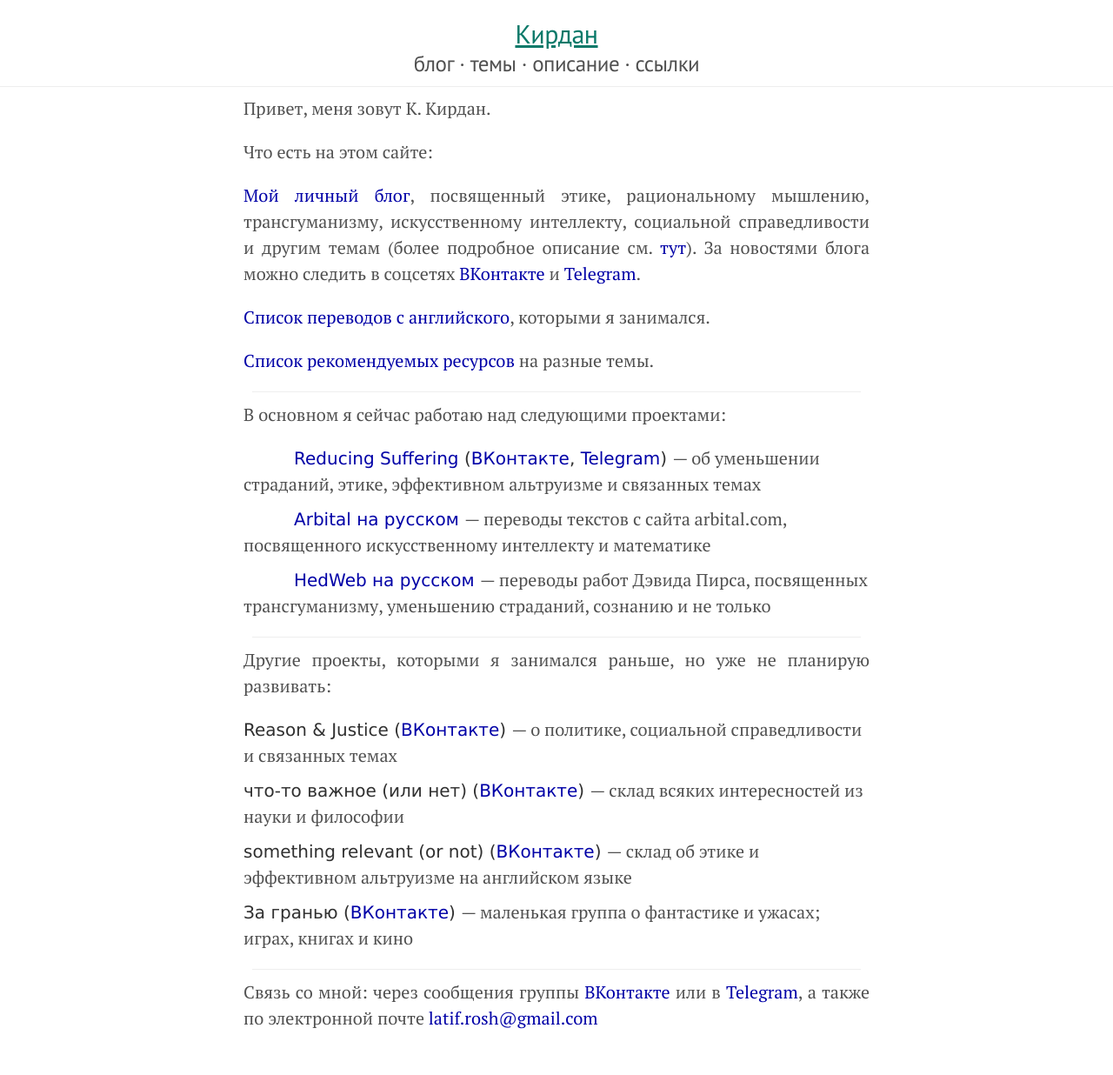
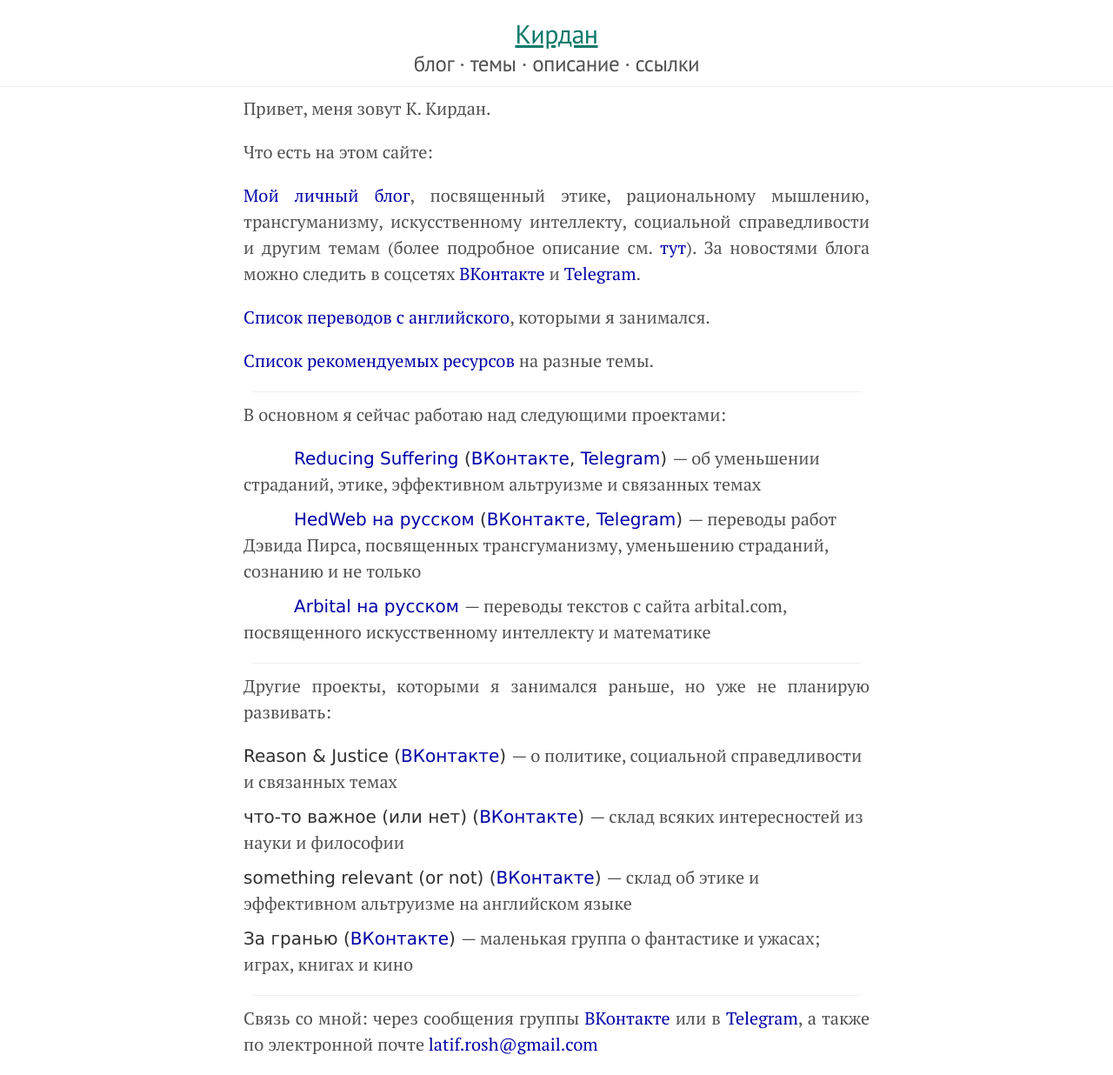
Before and after one commit to KKirdan/kkirdan.github.io, a Jekyll site: the page built from index.md, in a window 1280 px wide. Shown: the whole page at 87% size. Built offline with Jekyll 4.4.1, drawn with Linux system fonts in a browser that asks for light colours; before the commit the page ends 1206 px from its top, so only the background shows below that.

Commit message:
Update index.md

```diff
--- a/index.md
+++ b/index.md
@@ -20,9 +20,9 @@
 
 {% include project-entry.html title="Reducing Suffering" url="https://reducingsuffering.github.io/" vk="https://vk.com/reducing_suffering" telegram="https://t.me/reducing_suffering" text="об уменьшении страданий, этике, эффективном альтруизме и связанных темах" icon="https://reducingsuffering.github.io/assets/images/favicon.ico" %}
 
+{% include project-entry.html title="HedWeb на русском" url="https://hedweb-ru.github.io/" vk="https://vk.com/hedweb_ru" telegram="https://t.me/hedweb_ru" text="переводы работ Дэвида Пирса, посвященных трансгуманизму, уменьшению страданий, сознанию и не только" icon="https://hedweb-ru.github.io/assets/images/favicon.ico" %}
+
 {% include project-entry.html title="Arbital на русском" url="https://arbital-ru.github.io/" text="переводы текстов с сайта arbital.com, посвященного искусственному интеллекту и математике" icon="https://arbital-ru.github.io/assets/images/favicon.ico" %}
-
-{% include project-entry.html title="HedWeb на русском" url="https://hedweb-ru.github.io/" text="переводы работ Дэвида Пирса, посвященных трансгуманизму, уменьшению страданий, сознанию и не только" icon="https://hedweb-ru.github.io/assets/images/favicon.ico" %}
 
 <hr style="margin: 10px">
 
```
